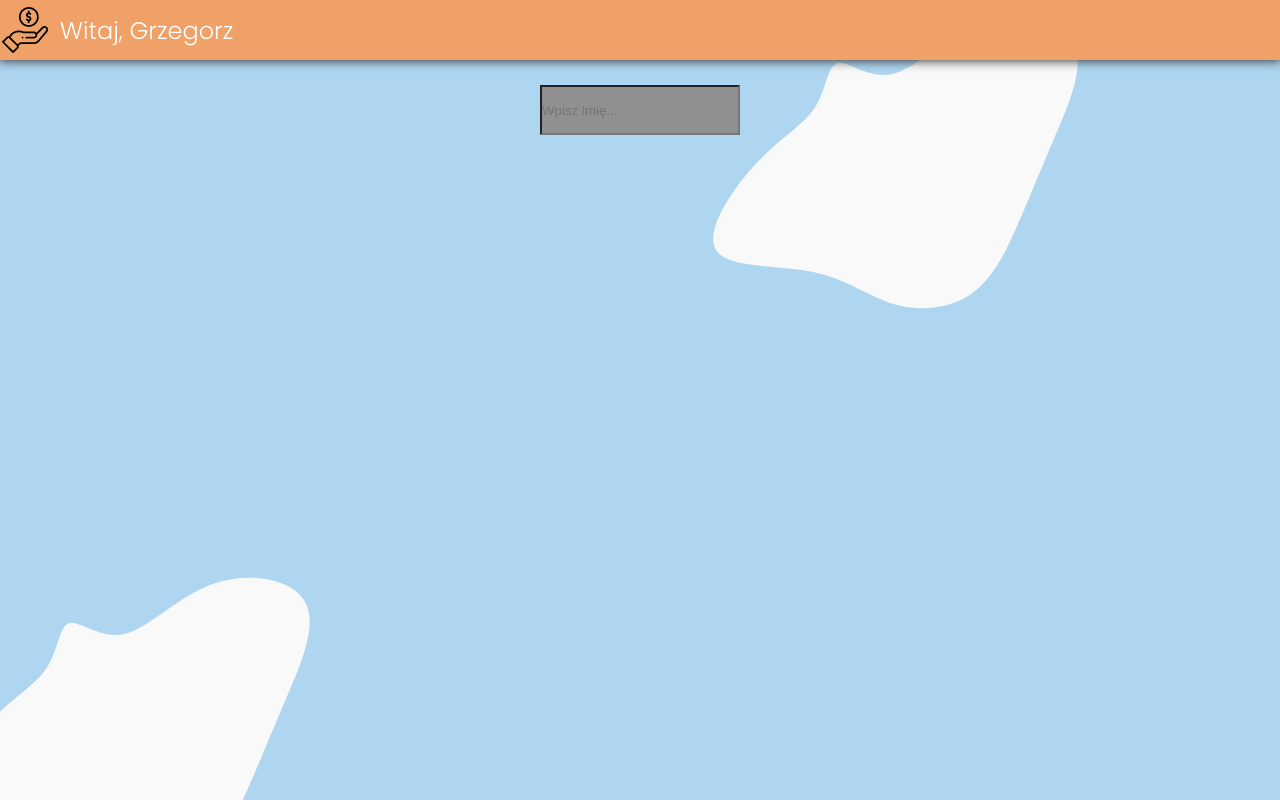
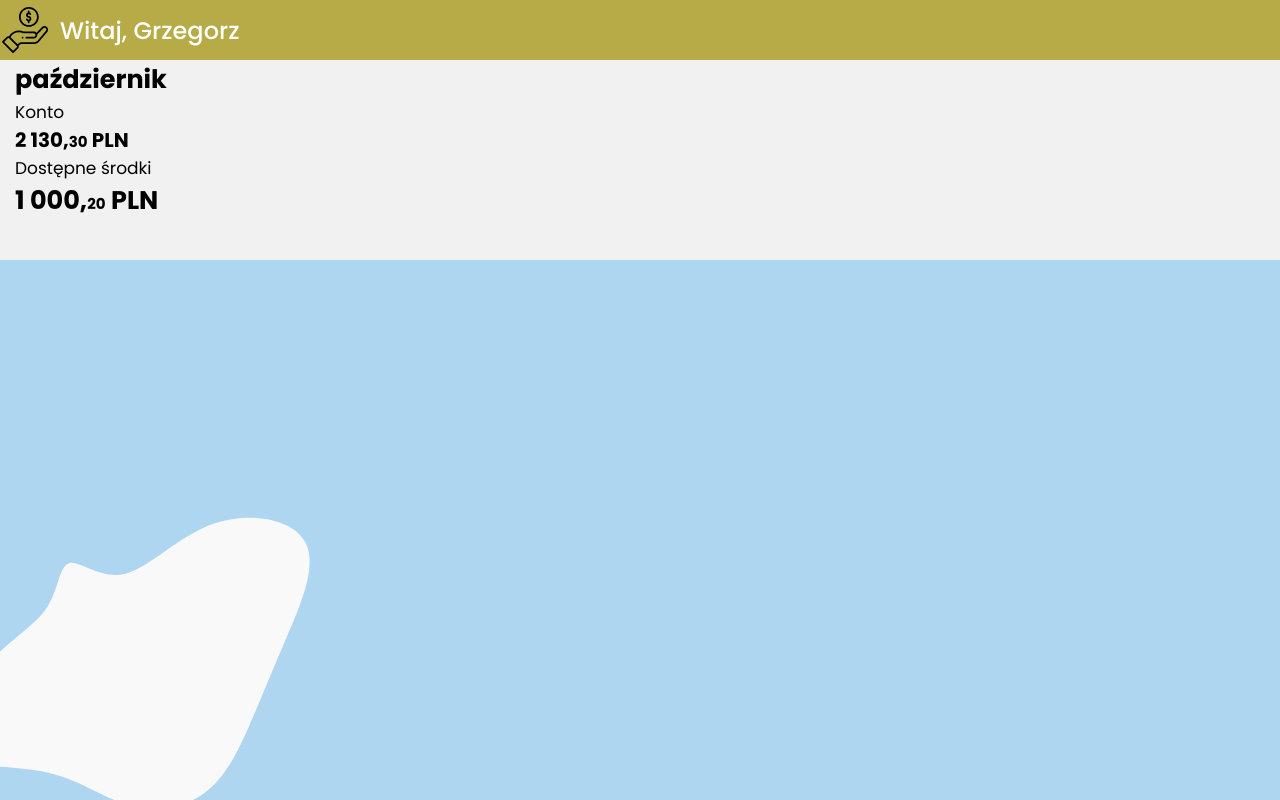
Before and after one commit to ErykFryderyk/finance-manager-app, a Vue app: page / in a window 1280 px wide. Built offline with nearby package versions, Linux system fonts and the light colour scheme.

Commit message:
add new component MyMoney

```diff
--- a/src/App.vue
+++ b/src/App.vue
@@ -1,13 +1,13 @@
 <template>
-  <Header/>
-  <Background />
-  <Input />
+    <Background />
+    <Header/>
+    <Money/>
 </template>
 
 <script>
+import HeroBackground from './components/HeroBackground.vue';
 import HeaderSection from './components/Header.vue';
-import HeroBackground from './components/HeroBackground.vue';
-import SearchInput from './components/SearchInput.vue';
+import MyMoney from './components/MyMoney.vue';
 
 export default {
   name: 'App',
@@ -17,9 +17,9 @@ export default {
     };
   },
   components: {
+    Background: HeroBackground,
     Header: HeaderSection,
-    Background: HeroBackground,
-    Input: SearchInput,
+    Money: MyMoney,
   },
 };
 </script>
@@ -34,15 +34,7 @@ export default {
 
 body{
   font-size: 17px;
-  // background-color: black;
   color: black;
   font-family: 'Poppins', sans-serif;
 }
-.container{
-  width: 100%;
-  height: 100vh;
-  margin: 0 auto 0 auto;
-  padding: 0 15px 0 15px;
-}
-
 </style>
--- a/src/components/Header.vue
+++ b/src/components/Header.vue
@@ -2,7 +2,7 @@
   <div class="header">
     <div class="header__logo">
       <div class="logo">
-        <img src="../assets/img/business.svg" alt="logo-icon">
+        <img class="logo__icon" src="../assets/img/business.svg" alt="">
       </div>
     </div>
     <div class="header__welcome-user">
@@ -25,11 +25,16 @@ export default {
   height: 60px;
   display: flex;
   align-items: center;
-  background-color: #f0a167;
+  background-color: #b6ab46;
   box-shadow: 0px 0px 10px 1px #363636;
 
   &__logo{
     width: 60px;
+  }
+
+  &__title{
+    font-size: 24px;
+    font-weight:500;
   }
 }
 .logo{
@@ -39,14 +44,9 @@ export default {
   align-items: center;
   padding: 2px;
 
-  img{
+  &__icon{
+    fill: white;
     width: 100%;
-    fill: #ffffff;
   }
 }
-
-.header__title{
-  font-size: 24px;
-  font-weight:300;
-}
 </style>
--- /dev/null
+++ b/src/components/MyMoney.vue
@@ -0,0 +1,24 @@
+<template>
+  <div class="my-money-wrapper">
+    <h2 class="">październik</h2>
+    <span>Konto</span>
+    <h3>2 130,<span style="font-size:15px;">30</span> PLN</h3>
+    <span>Dostępne środki</span>
+    <h2>1 000,<span style="font-size:15px;">20</span> PLN</h2>
+  </div>
+</template>
+<script>
+export default {
+  name: 'my-money',
+};
+</script>
+
+<style lang="scss" scoped>
+.my-money-wrapper{
+  background-color: #f1f1f1;
+  width: 100%;
+  min-height: 200px;
+  margin: 0 auto 0 auto;
+  padding: 0 15px;
+}
+</style>
```
